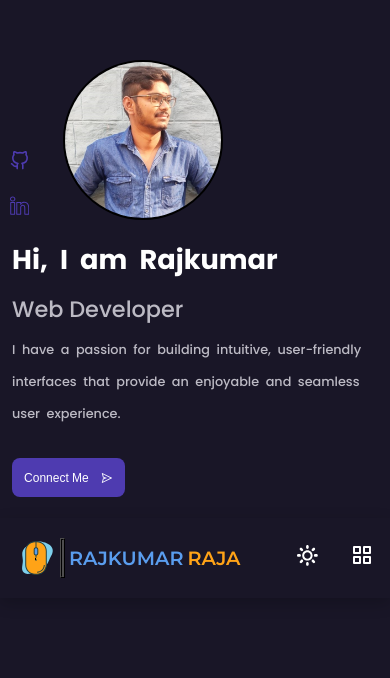
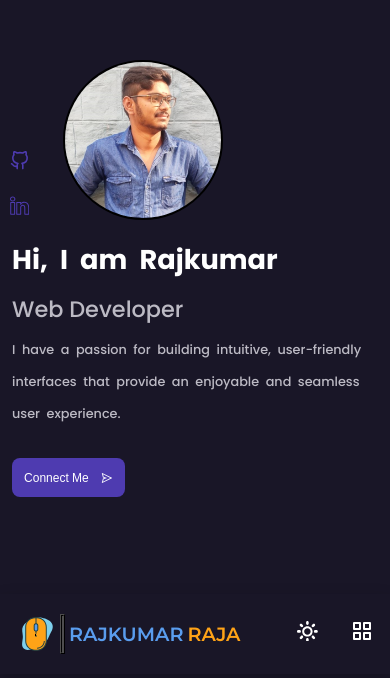
Before and after one commit to RajkumarRaja06/portfolio, a React (Create React App) app: page / in a window 390 px wide. Shown: the part 166-844 px from the top of the page. Built offline with nearby package versions, Linux system fonts and the light colour scheme; the HTML template or start-up script is replaced by a standard one.

Commit message:
changed navbar position

```diff
--- a/src/style/navbar.css
+++ b/src/style/navbar.css
@@ -154,8 +154,8 @@ nav {
 @media screen and (max-width: 900px) {
   nav {
     position: fixed;
-    bottom: 5rem;
-    top: auto;
+    bottom: 0;
+    top: 90%;
     box-shadow: var(--dark-shadow);
   }
 
```
